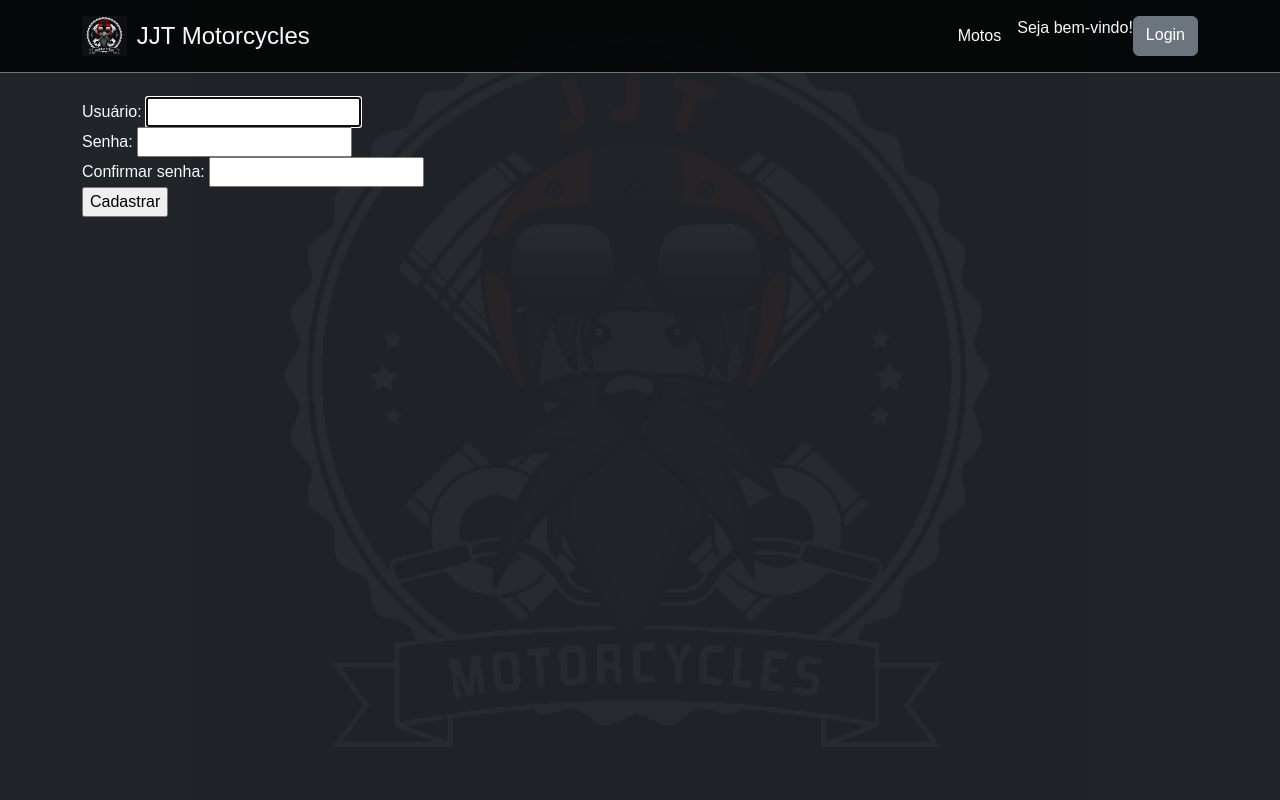
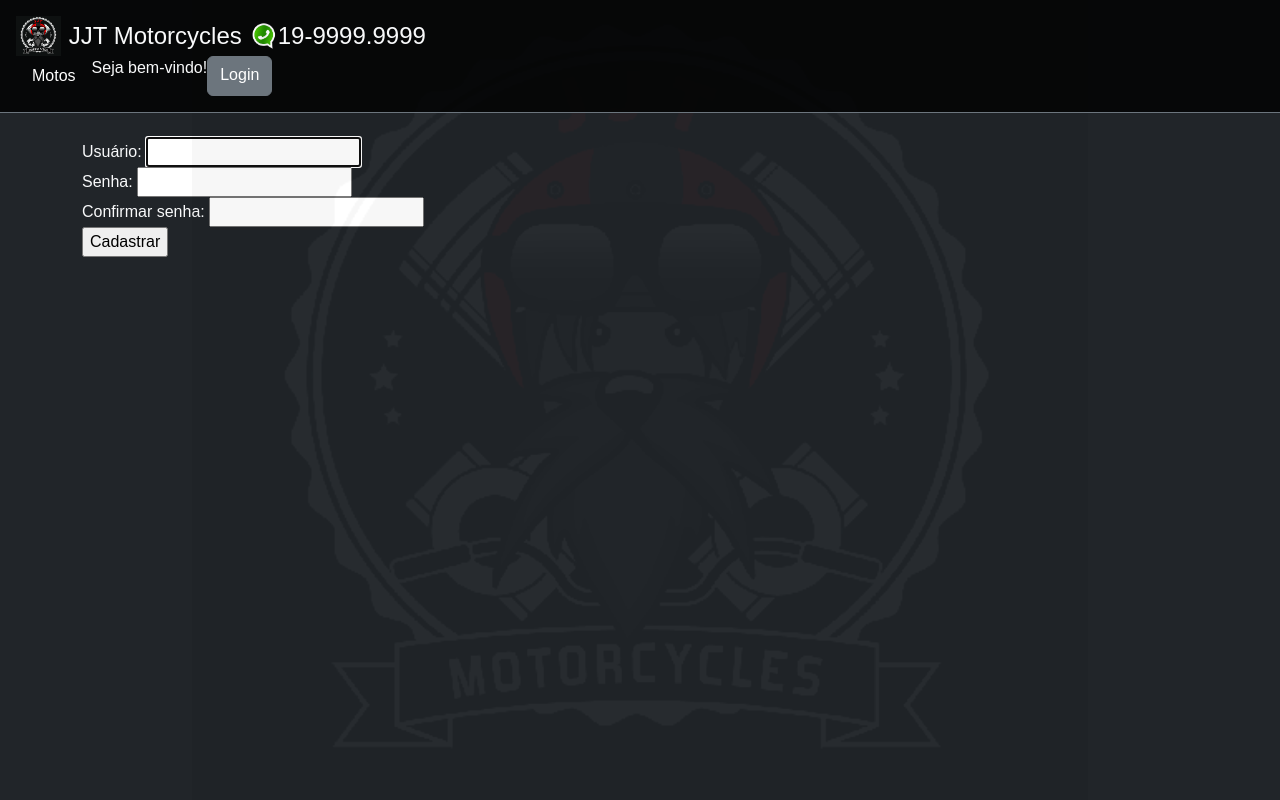
Before and after one commit to Marcel0Borg3s/Dj_motos_JJT_v2, a Django app: page /register/ in a window 1280 px wide. Run offline with Django 5.2, Linux system fonts and the light colour scheme.

Commit message:
inclusão do logo whats clicável

```diff
--- a/app/templates/base.html
+++ b/app/templates/base.html
@@ -3,7 +3,7 @@
 <html lang="pt-br">
 <head>
   <meta charset="UTF-8">
-  <title>{% block title %}JJT Motorcycles{% endblock %}</title>
+  <title>{% block title %}JJT Motorcycles {% endblock %}</title>
   <link rel="stylesheet" href="https://cdn.jsdelivr.net/npm/bootstrap@5.3.0/dist/css/bootstrap.min.css">
   <style>
     body {
@@ -55,11 +55,19 @@
 
   <div class="content-wrapper">
     <header class="p-3 mb-4 border-bottom border-secondary">
-      <div class="container d-flex justify-content-between align-items-center">
-        <div class="d-flex align-items-center">
-          <img src="{% static 'images/LOGO-JJT-NOVO-FUNDO-ESCURO.png' %}" alt="Logo JJT" class="logo-topo">
-          <h1 class="h4 mb-0">JJT Motorcycles</h1>
-        </div>
+      <div class="d-flex align-items-center">
+        <img src="{% static 'images/LOGO-JJT-NOVO-FUNDO-ESCURO.png' %}" alt="Logo JJT" class="logo-topo me-2">
+
+        <h1 class="h4 mb-0 me-2">JJT Motorcycles </h1>
+
+        <a href="https://wa.me/5519999999999" target="_blank">
+          <img src="{% static 'images/whatsapp.png' %}" alt="Fale no WhatsApp" style="height: 28px; width: 28px;">
+        </a>
+
+        <h1 class="h4 mb-0 me-2"> 19-9999.9999 </h1>
+
+      </div>
+
         <nav>
           <ul class="nav">
 
```
Also changed, not shown: app/static/images/whatsapp.png (added), db.sqlite3.
